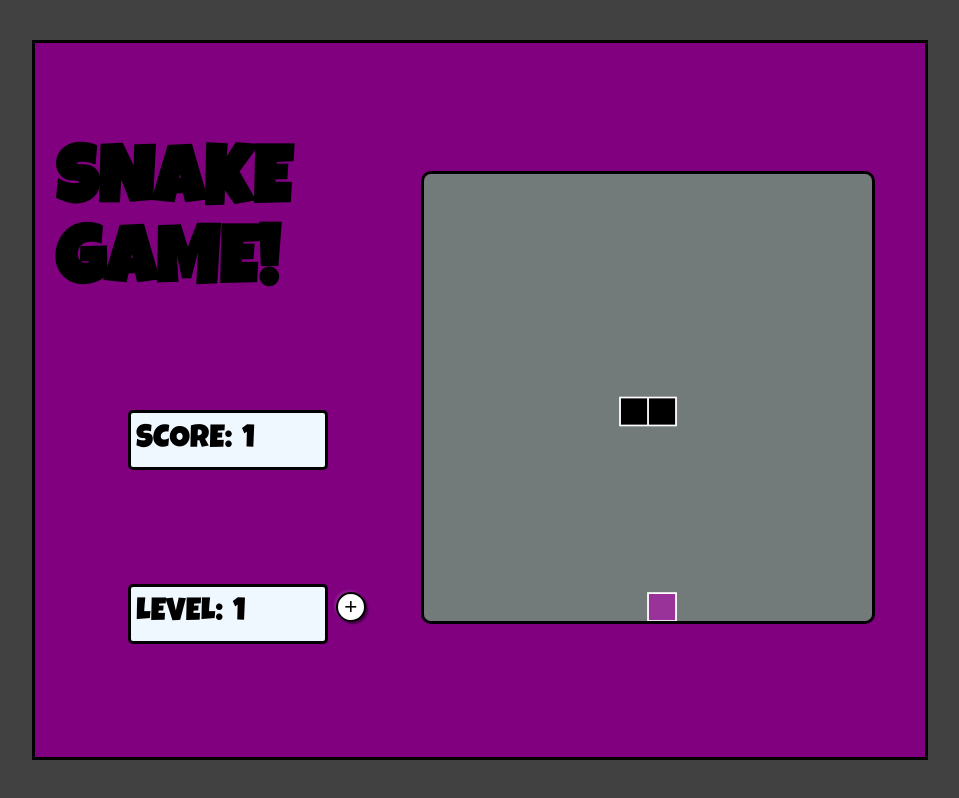
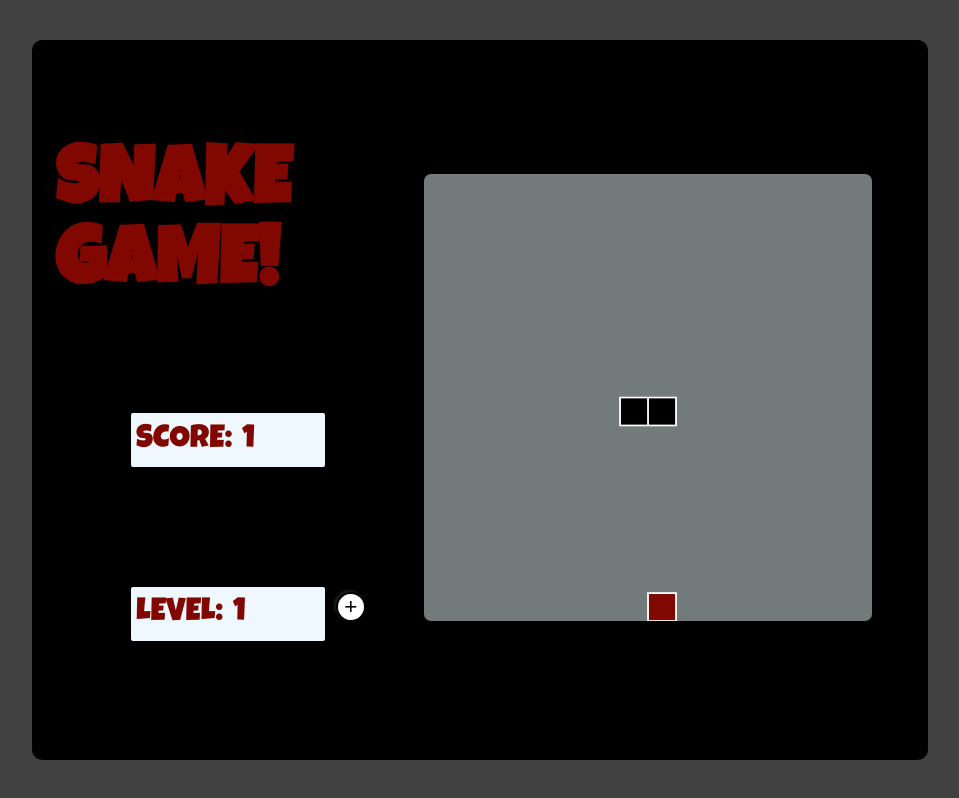
Before and after one commit to andrericardoborba/snakeGame, a plain HTML site: page index.html in a window 1280 px wide. Shown: the whole page, without its empty margins (160-1119 px from the left). Drawn offline with Linux system fonts and the light colour scheme.

Commit message:
layout fonte vermelha

```diff
--- a/script.js
+++ b/script.js
@@ -14,7 +14,7 @@ let food = {
     x: Math.floor(Math.random() * 15 + 1) * box,
     y: Math.floor(Math.random() * 15 + 1) * box
 }
-// console.log(food.x, food.y);
+
 function addLevel(){
     let level = document.querySelector("#level").innerHTML = levelUp++;
 }
@@ -43,7 +43,7 @@ function makeSnake(){
 }
 
 function drawFood(){
-    context.fillStyle ='#993399';
+    context.fillStyle ='#800800';
     context.strokeStyle = '#ffffff';
     context.lineWidth = 2;
     context.fillRect(food.x, food.y, box, box);
--- a/style.css
+++ b/style.css
@@ -10,9 +10,7 @@ body{
     display: flex;
     justify-content: center;
     align-items: center;
-    color: #000000;
-
-
+    color: #800800;
     background-color: #414141;
 }
 
@@ -22,9 +20,9 @@ body{
     display: flex;
     align-items: center;
     justify-content: center;
-    background-color: #800080;
+    background-color: #000000;
     border: 3px solid #000000;
-    /* border-radius: 10px;  */
+    border-radius: 10px;
 }
 .dashboard{
     width: 40%;
```
